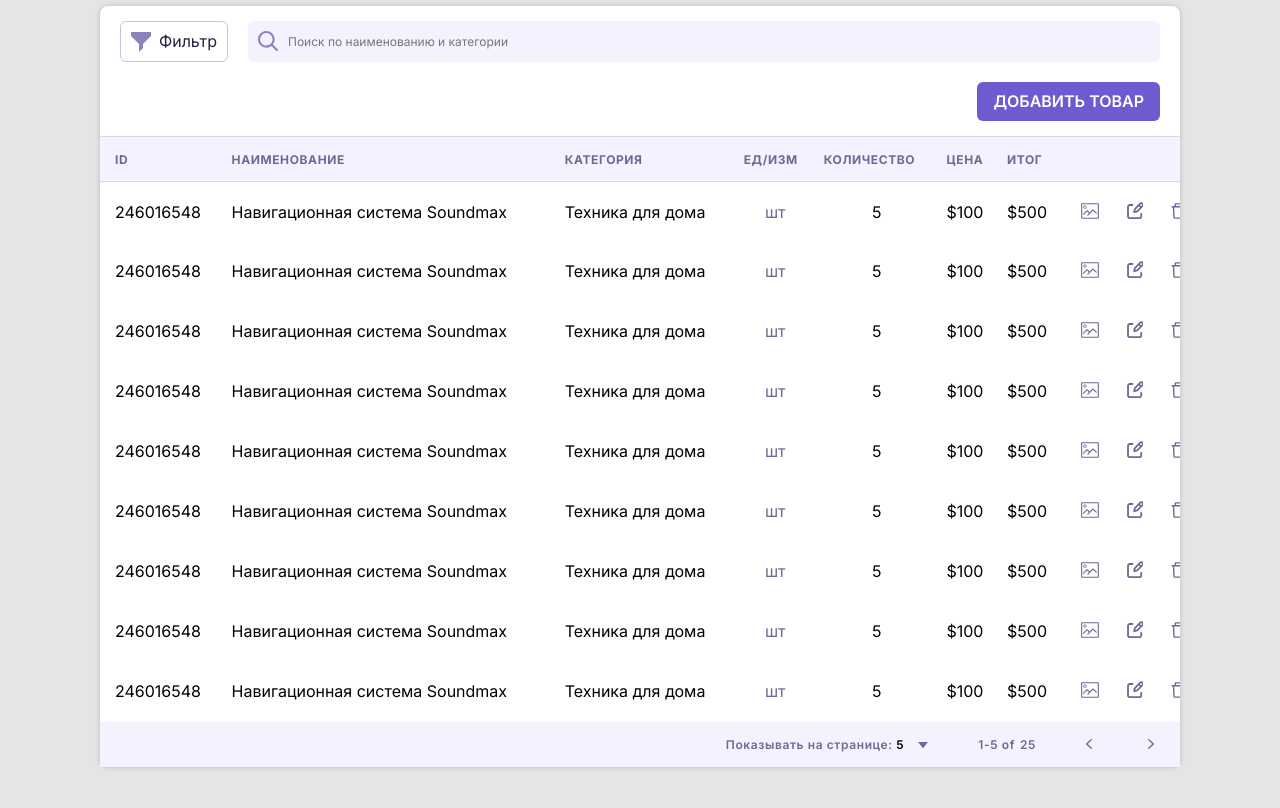
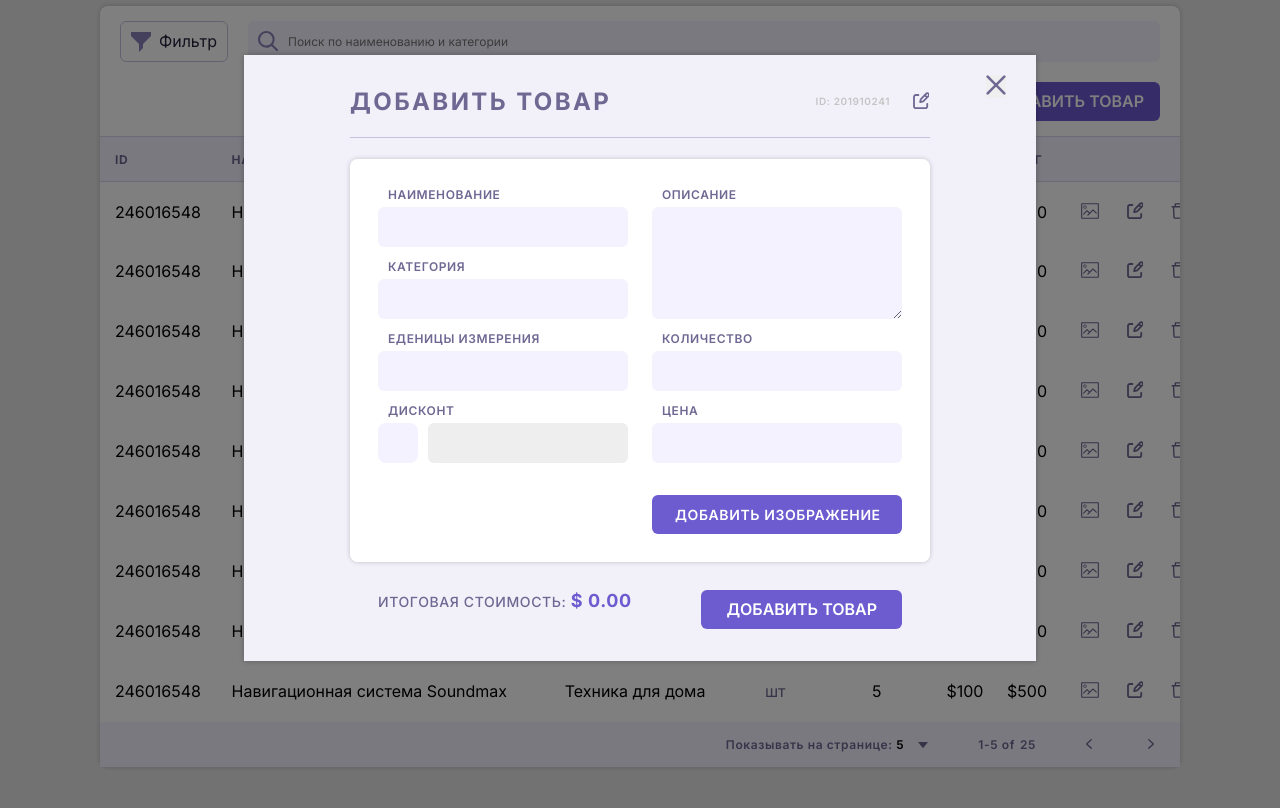
Before and after one commit to demorest49de/module5_DOM, a plain HTML site: page index.html in a window 1280 px wide. Shown: the part 130-938 px from the top of the page. Drawn offline with Linux system fonts and the light colour scheme.

Commit message:
additem.css changed; basic.css class added; index.html changed; main.js changed;

```diff
--- a/css/additem.css
+++ b/css/additem.css
@@ -1,4 +1,4 @@
-body{
+body {
     position: relative;
 }
 
@@ -35,12 +35,46 @@ body{
     padding: 0 106px;
 }
 
+.add-item__block-title {
+    display: flex;
+    justify-content: space-between;
+    align-items: center;
+    margin-bottom: 21px;
+}
+
+.add-item__edit-btn {
+    width: 20px;
+    height: 20px;
+    border: none;
+    outline: none;
+    background-repeat: no-repeat;
+    background-size: contain;
+    background-color: inherit;
+    background-image: url("../img/edit.svg");
+}
+
 .add-item__title {
-    margin-bottom: 21px;
     font-weight: 700;
     font-size: 24px;
     line-height: 29px;
     letter-spacing: 0.1em;
+}
+
+.add-item__title-subblock{
+    display: flex;
+    justify-content: center;
+    align-items: center;
+    gap: 20px;
+}
+
+
+.add-item__id {
+    font-weight: 600;
+    font-size: 10px;
+    line-height: 12px;
+    text-transform: uppercase;
+
+    color: #C5C5C5;
 }
 
 .add-item__content {
@@ -285,6 +319,7 @@ body{
     border-style: none;
 }
 
+
 @media (max-width: 800px) {
 
     .add-item {
--- a/css/basic.css
+++ b/css/basic.css
@@ -16,6 +16,10 @@ section {
     display: none;
 }
 
+.no-hide{
+    display: flex;
+}
+
 @media (max-width: 1100px) {
     .container {
         padding: 0 15px;
--- a/index.html
+++ b/index.html
@@ -203,10 +203,16 @@
 
   </section>
 
-  <div class="overlay hide">
+  <div class="overlay no-hide">
 	<div class="add-item">
 	  <div class="add-item__container">
+		<div class="add-item__block-title">
 		  <h1 class="add-item__title">добавить товар</h1>
+		  <div class="add-item__title-subblock">
+			<span class="add-item__id">ID: <span class="add-item__id-number">201910241</span></span>
+			<button class="add-item__edit-btn" aria-label="edit"></button>
+		  </div>
+		</div>
 		<div class="add-item__line"></div>
 		<form class="add-item__form" action="https://jsonplaceholder.typicode.com/posts" name="add-item__form"
 			  id="add-item__form" method="post">
--- a/js/main.js
+++ b/js/main.js
@@ -0,0 +1,17 @@
+'use strict';
+
+const addItemTitle = document.querySelector('.add-item__title');
+const addItemEditBtn = document.querySelector('.add-item__edit-btn');
+const addItemIdNumber = document.querySelector('.add-item__id-number');
+const addItemForm = document.querySelector('#add-item__form');
+const addItemCheckbox = document.querySelector('.add-item__checkbox');
+const addItemDiscount = document.querySelector('#add-item__discount');
+const addItemTotalValue = document.querySelector('.add-item__total-value');
+
+console.log('addItemTitle: ', addItemTitle);
+console.log('addItemEditBtn: ', addItemEditBtn);
+console.log('addItemIdNumber: ', addItemIdNumber);
+console.log('addItemForm: ', addItemForm);
+console.log('addItemCheckbox: ', addItemCheckbox);
+console.log('addItemDiscount: ', addItemDiscount);
+console.log('addItemTotalValue: ', addItemTotalValue);
```
Lines whose indentation alone changed are shown as unchanged.
